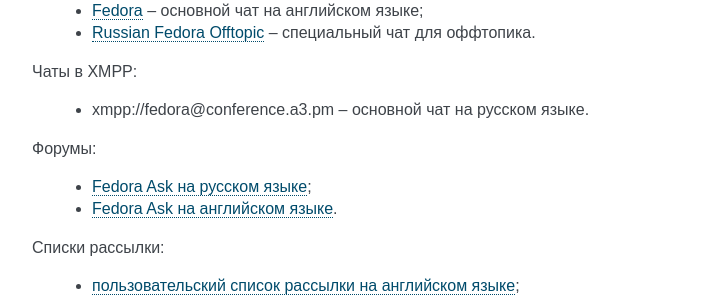
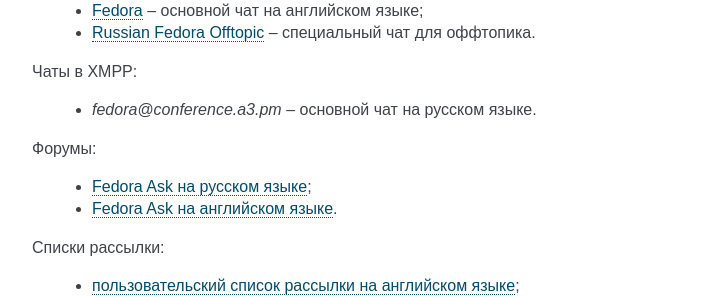
Before and after one commit to RussianFedora/FAQ, a Sphinx documentation site: the page built from source/generic-info.rst, in a window 1280 px wide and 900 px high, scrolled down 4175 px. Shown: the part 159-456 px from the top of the window, without its empty margins (388-1110 px from the left). Built offline with Sphinx 7.4.7, drawn with Linux system fonts in a browser that asks for light colours; comment, search, counter and statistics services are not loaded.

Commit message:
Update generic-info.rst

```diff
--- a/source/generic-info.rst
+++ b/source/generic-info.rst
@@ -243,7 +243,7 @@
 
 Чаты в XMPP:
 
-  * xmpp://fedora@conference.a3.pm – основной чат на русском языке.
+  * `fedora@conference.a3.pm` – основной чат на русском языке.
 
 Форумы:
 
```
